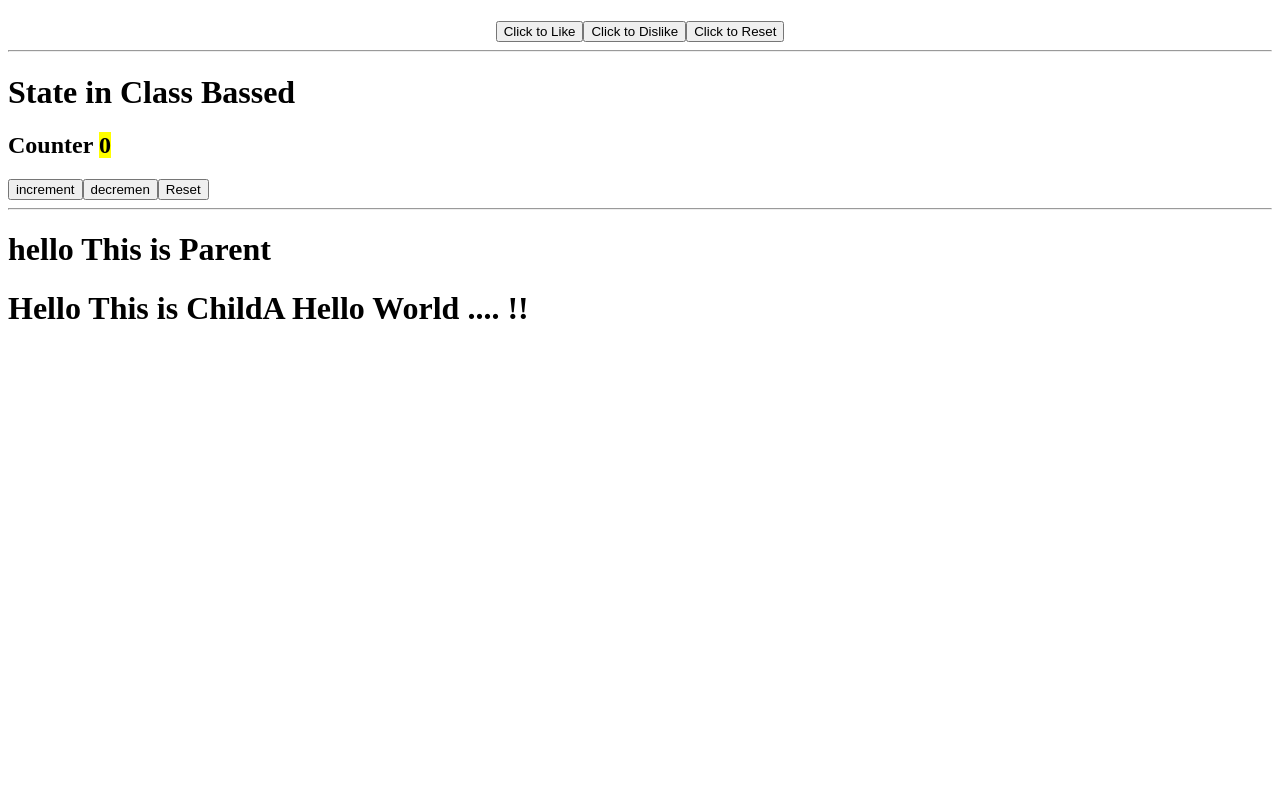
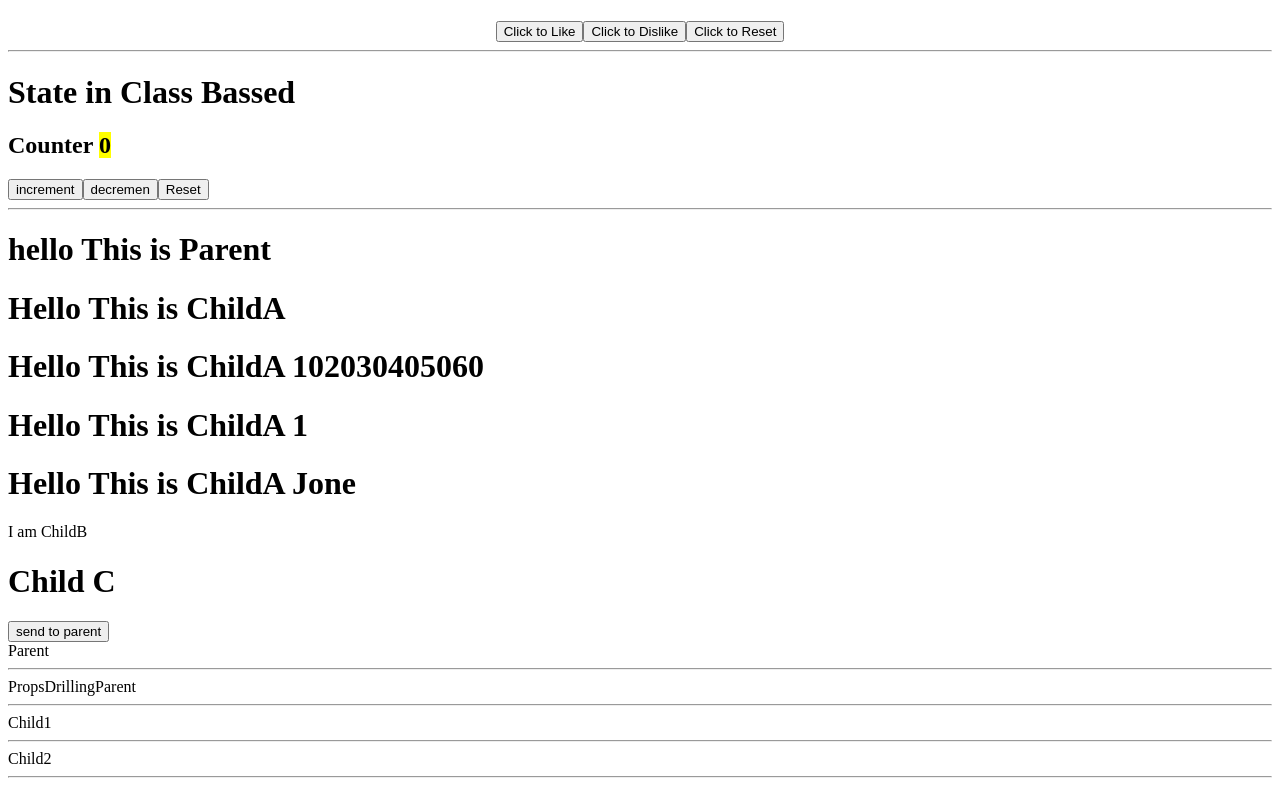
Before and after one commit to MdMohsinHaider/React, a React (Create React App) app: page / in a window 1280 px wide. Shown: the part 340-1126 px from the top of the page. Before the commit the page ends 800 px from the top, so only its background shows below. Built offline with nearby package versions, Linux system fonts and the light colour scheme.

Commit message:
child to parents data send

```diff
--- a/src/App.jsx
+++ b/src/App.jsx
@@ -1,4 +1,5 @@
 import Parent from "./props/Parent";
+import PropsDrillingParent from "./propsdrilling/PropsDrillingParent";
 import Statesincbc from "./states/cbc/Statesincbc";
 import Counter from "./states/fbc/Counter";
 import Heart from "./states/fbc/Heart";
@@ -12,7 +13,8 @@ const App = () => {
             <Counter/><hr />
             <Heart/><hr />
             <Statesincbc/><hr />
-            <Parent/>
+            <Parent/><hr />
+            <PropsDrillingParent/>
         </>
     )
 }
--- a/src/props/ChildA.jsx
+++ b/src/props/ChildA.jsx
@@ -1,8 +1,25 @@
-const ChildA = (props)=>{
+const ChildA = (x)=>{
+    let {dbdata} = x;
+    let {propVal:{data,user:{id,ename}}} = x;
+    console.log(data,id,ename);
+
     return(
         <div>
-            <h1>Hello This is ChildA {props.x}</h1>
+            <h1>Hello This is ChildA {dbdata}</h1>
+            <h1>Hello This is ChildA {data}</h1>
+            <h1>Hello This is ChildA {id}</h1>
+            <h1>Hello This is ChildA {ename}</h1>
         </div>
     )
 }
 export default ChildA;
+
+
+// const ChildA = ({dbdata})=>{
+//     return(
+//         <div>
+//             <h1>Hello This is ChildA {dbdata}</h1>
+//         </div>
+//     )
+// }
+// export default ChildA;
--- /dev/null
+++ b/src/props/ChildB.jsx
@@ -0,0 +1,8 @@
+const ChildB = ({fun})=>{
+    return(
+        <div>
+            <p>I am ChildB</p>
+        </div>
+    )
+}
+export default ChildB;
--- /dev/null
+++ b/src/props/ChildC.jsx
@@ -0,0 +1,12 @@
+import React from 'react'
+
+export default function ChildC({setterFun}) {
+    let data = "hello React";
+
+    return (
+        <div>
+            <h1>Child C </h1>
+            <button onClick={()=> setterFun(data)} >send to parent</button>
+        </div>
+    )
+}
--- a/src/props/Parent.jsx
+++ b/src/props/Parent.jsx
@@ -1,13 +1,27 @@
+import { useState } from "react";
 import ChildA from "./ChildA";
+import ChildB from "./ChildB.jsx";
+import ChildC from "./ChildC.jsx";
 
 const Parent = ()=>{
 
-    let data = "Hello World .... !!";
+    let data = [10,20,30,40,50,60];
+    let user = {id:1,ename:"Jone"}
+
+    function Dispaly(){
+        console.log("I am Dispaly Function");
+
+    }
+
+    let [state,setState] = useState("Parent");
 
     return(
         <div>
             <h1>hello This is Parent</h1>
-            <ChildA x={data} />
+            <ChildA propVal={{data,user}} />
+            <ChildB fun = {Dispaly()} />
+            <ChildC setterFun={setState} />
+            {state}
         </div>
     )
 }
--- /dev/null
+++ b/src/propsdrilling/Child1.jsx
@@ -0,0 +1,16 @@
+import React from 'react'
+import Child2 from './Child2'
+
+export default function Child1(x) {
+
+    // console.log(x);
+    // console.log(x.data);
+
+
+    return (
+        <div>Child1 <hr />
+            <Child2 users ={x.data}/>
+        </div>
+
+    )
+}
--- /dev/null
+++ b/src/propsdrilling/Child2.jsx
@@ -0,0 +1,12 @@
+import React from 'react'
+
+export default function Child2(y) {
+
+    console.log(y);
+    console.log(y.users);
+
+    return (
+        <div>Child2 <hr />
+        </div>
+    )
+}
--- /dev/null
+++ b/src/propsdrilling/PropsDrillingParent.jsx
@@ -0,0 +1,17 @@
+import React from 'react'
+import Child1 from './Child1'
+
+export default function PropsDrillingParent() {
+
+    let user = [
+        {id:1, ename:"Jon"},
+        {id:2, ename:"Doe"},
+    ];
+
+
+    return (
+        <div>PropsDrillingParent <hr />
+            <Child1 data={user} />
+        </div>
+    )
+}
```
